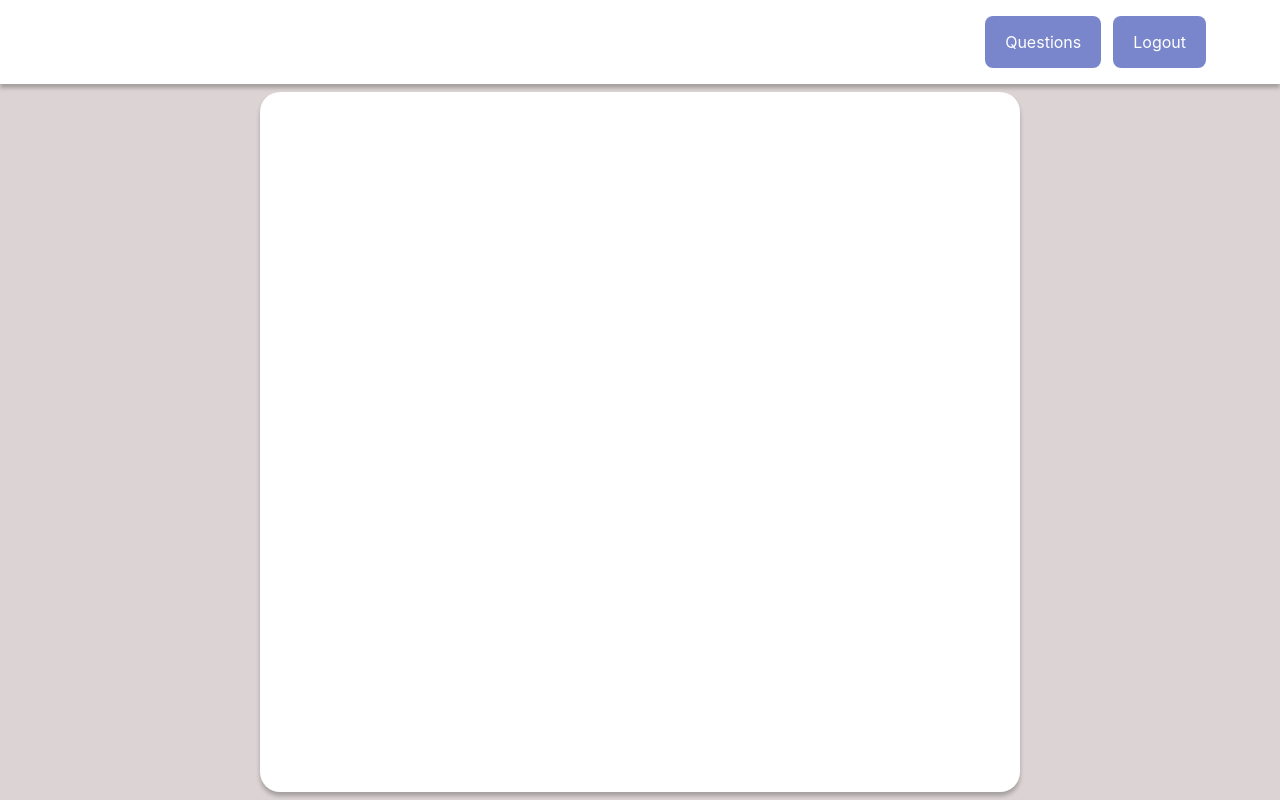
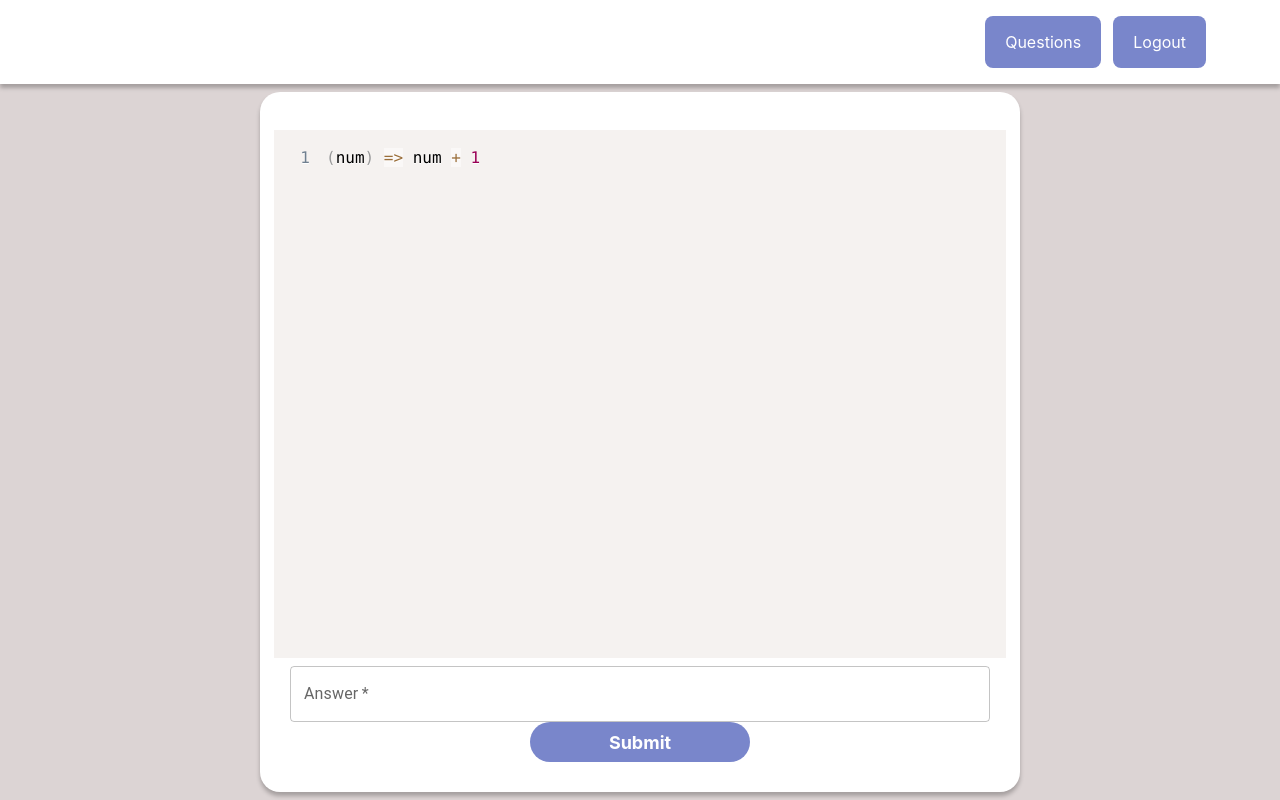
Before and after one commit to CCWebb14/Function-Interpreter, a React (Vite) app in the folder frontend/: page /question/1 in a window 1280 px wide. Built offline with nearby package versions, Linux system fonts and the light colour scheme; the HTML template or start-up script is replaced by a standard one.

Commit message:
Initialization of code block with react-syntax-highlighter, textfield box and submit button

```diff
--- a/frontend/package.json
+++ b/frontend/package.json
@@ -15,11 +15,13 @@
     "@mui/material": "^5.16.0",
     "axios": "^1.7.2",
     "react": "^18.2.0",
-    "react-dom": "^18.2.0"
+    "react-dom": "^18.2.0",
+    "react-syntax-highlighter": "^15.5.0"
   },
   "devDependencies": {
     "@types/react": "^18.2.66",
     "@types/react-dom": "^18.2.22",
+    "@types/react-syntax-highlighter": "^15.5.13",
     "@typescript-eslint/eslint-plugin": "^7.2.0",
     "@typescript-eslint/parser": "^7.2.0",
     "@vitejs/plugin-react": "^4.2.1",
--- a/frontend/src/components/question/Question.tsx
+++ b/frontend/src/components/question/Question.tsx
@@ -1,17 +1,31 @@
-import React from 'react';
+import React, { useState } from 'react';
+import '../../styles/app.css'
 import '../../styles/question.css'
+import { Prism as SyntaxHighlighter } from 'react-syntax-highlighter';
+import TextField from '@mui/material/TextField';
+
 
 export default function Question() {
+    const [answer, setAnswer] = useState('');
 
     const handleSubmit = async (event: React.MouseEvent<HTMLDivElement, MouseEvent>, id : string) => {
         event.preventDefault();
 
     };
 
+    const codeString = '(num) => num + 1';
+
     return(
-        <div className='box-container-su'>
+        <div className='box-container-q'>
             <div className='box'>
-
+                <SyntaxHighlighter  language="javascript" showLineNumbers
+                customStyle={{display:'flex', width:'100%', flex: 1}} >
+                    {codeString}
+                </SyntaxHighlighter>
+                <TextField label="Answer" variant="outlined" size="medium" fullWidth required onChange={
+                    (e) => setAnswer(e.target.value)
+                }/>
+                <div onClick={handleSubmit} className="button">Submit</div>
             </div>
         </div>
     )
--- a/frontend/src/styles/question.css
+++ b/frontend/src/styles/question.css
@@ -1,6 +1,16 @@
 @import './app.css';
 
-.box-container-su {
+.box-container-q {
+    display: flex;
+    flex-direction: column;
     width: 760px;
     height: 700px;
+    border-radius: 20px;
+    background: #FFF;
+    box-shadow: 0px 4px 4px 0px rgba(0, 0, 0, 0.25);
 }
+
+.test {
+    height: 1000px;
+    width: 1000px;
+}
```
Also changed, not shown: 1 other file (tests, documents, lock files or other folders).
